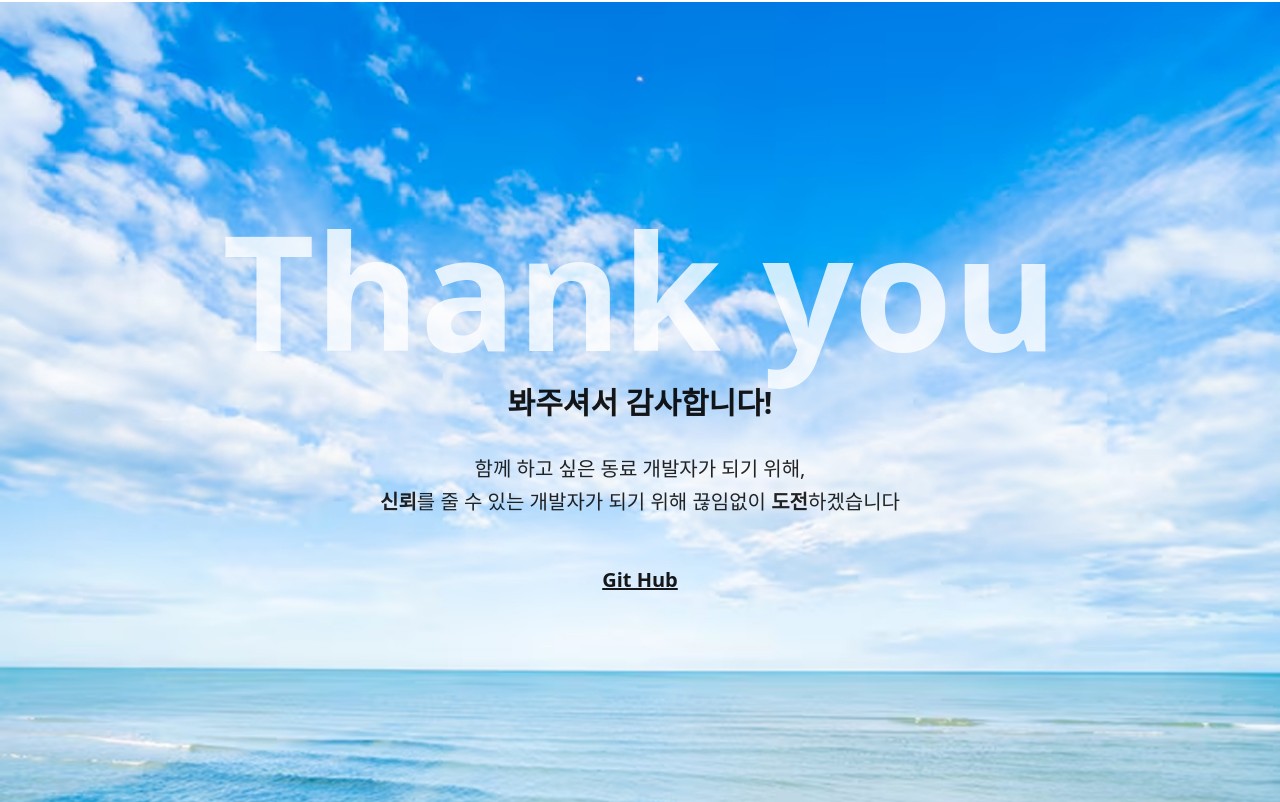
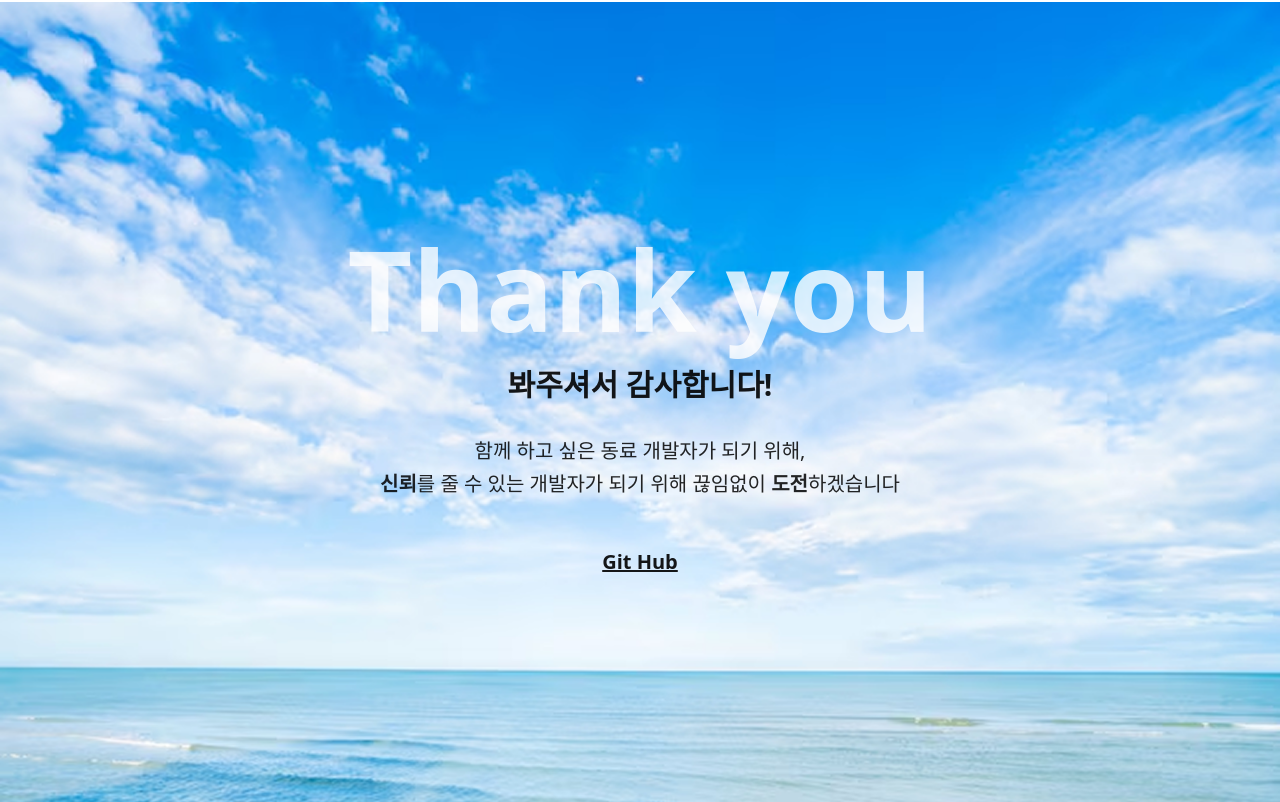
Before and after one commit to jingeunlee4559/myportfolio, a React (Vite) app: page / in a window 1280 px wide. Shown: the part 3623-4425 px from the top of the page. Built offline with nearby package versions, Linux system fonts and the light colour scheme.

Commit message:
thankyou 수정

```diff
--- a/src/pages/ThankYouScreen.jsx
+++ b/src/pages/ThankYouScreen.jsx
@@ -13,7 +13,7 @@ const ThankYouScreen = () => {
       }}
     >
       {/* "Thank you" 텍스트 - 이 부분은 그대로 두셔도 됩니다. */}
-      <h1 className="text-7xl font-bold mb-4 opacity-80" style={{ fontSize: '10rem' }}>
+      <h1 className="text-4xl font-bold mb-4 opacity-80" style={{ fontSize: '7rem' }}>
         Thank you
       </h1>
 
```
